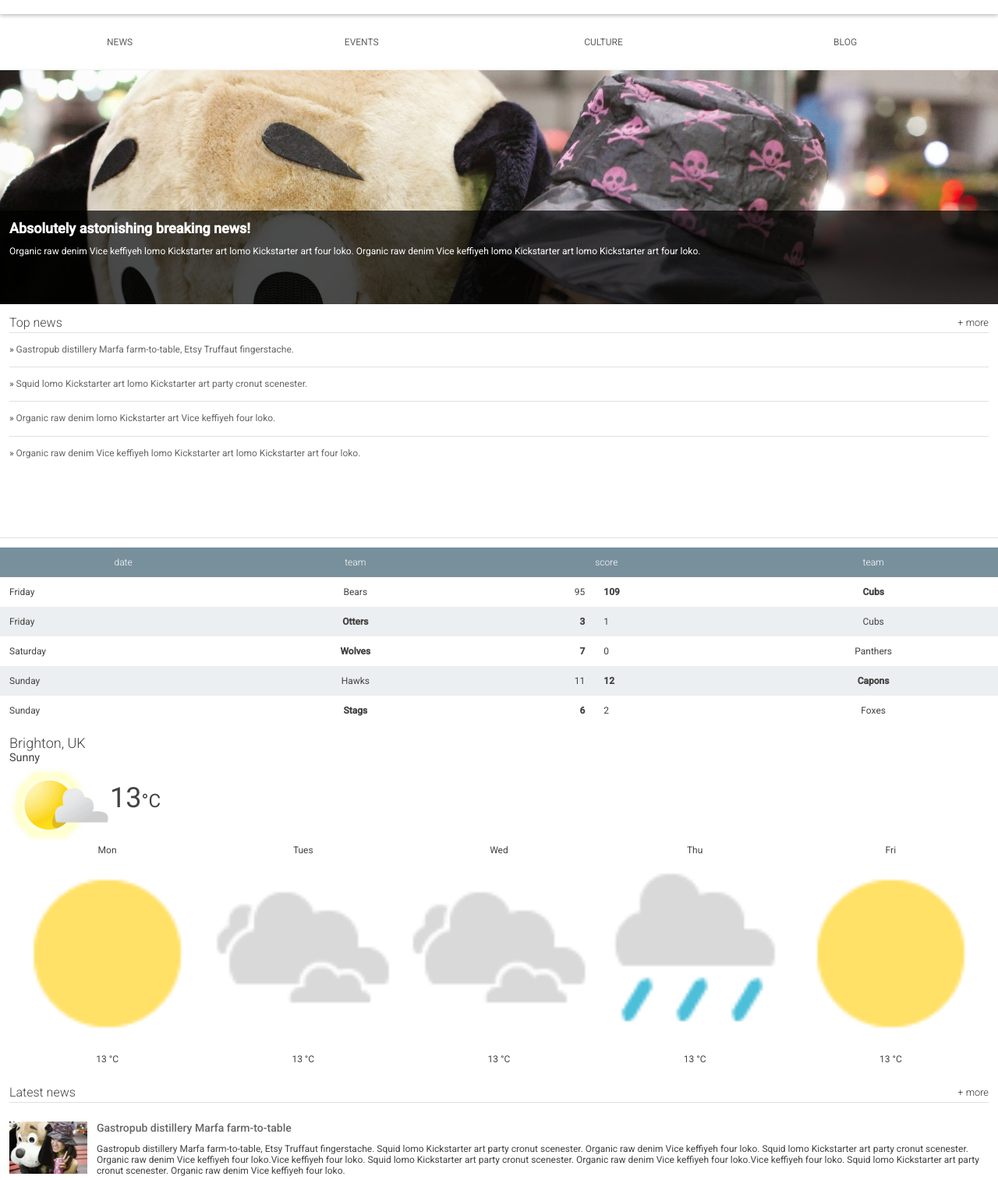
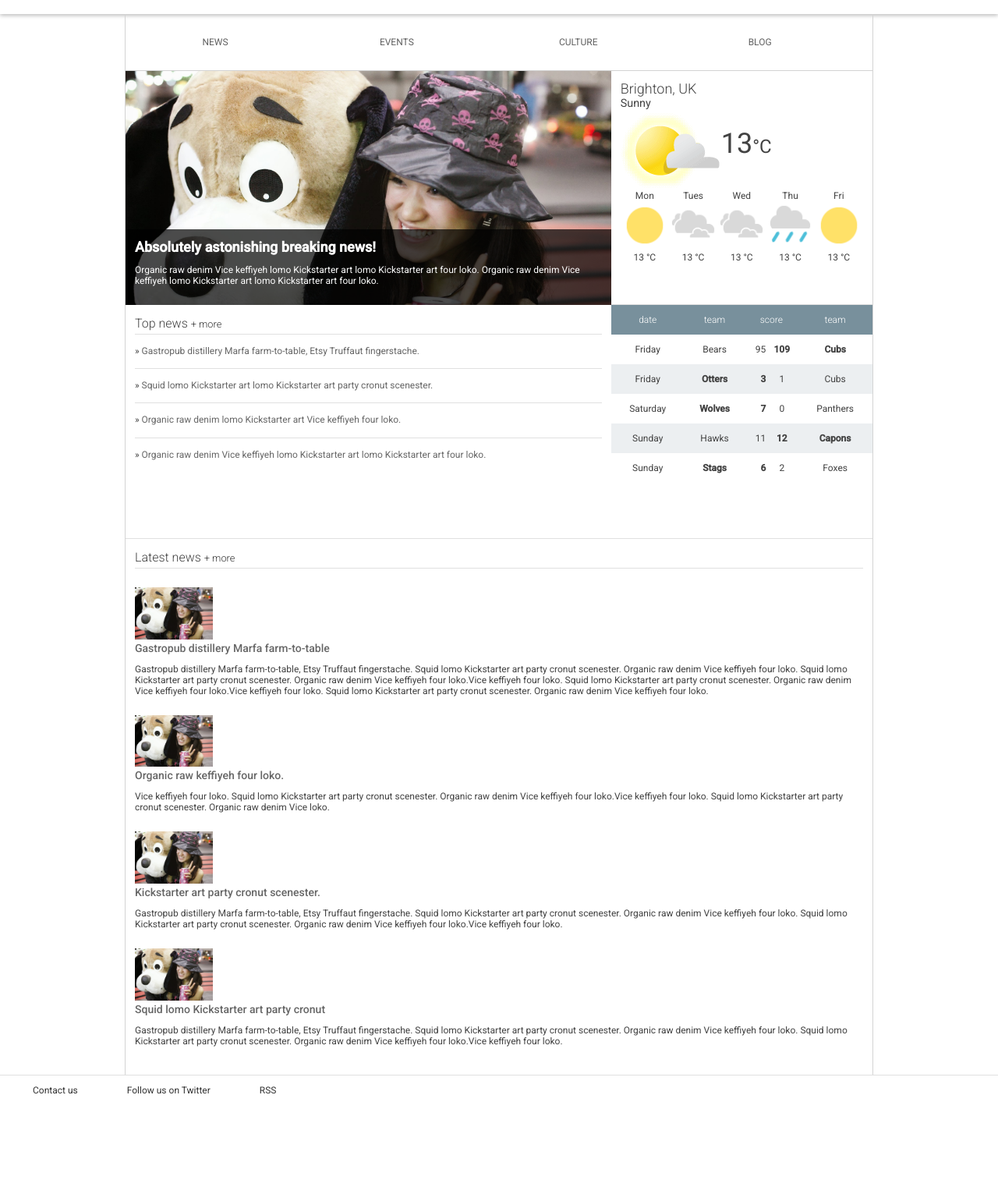
Before and after one commit to brunomrsn/responsive-web-design-fundamentals, a plain HTML site: page Start/index.html in a window 1280 px wide. Shown: the part 87-1600 px from the top of the page at 78% size. After the commit the page ends 1510 px from the top, so only its background shows below. Drawn offline with Linux system fonts and the light colour scheme.

Commit message:
Make layout responsive

```diff
--- a/Start/index.html
+++ b/Start/index.html
@@ -28,6 +28,10 @@
       </ul>
     </nav>
 
+    <aside class="nav_icon">
+	  <img src="images/menu.png" />
+    </aside>
+
     <main>
       <section class="content">
         <section class="hero">
@@ -51,6 +55,37 @@
             </li>
             <li class="top-news__item">
               <a href="#">Organic raw denim Vice keffiyeh lomo Kickstarter art lomo Kickstarter art four loko.</a>
+            </li>
+          </ul>
+        </section>
+
+		<section class="weather">
+          <span class="weather__location">Brighton, UK</span>
+          <span class="weather__desc">Sunny</span>
+          <span class="weather__today">
+          <img class="weather__today__image" src="images/weather.png"><span class="weather__today__temp">13</span><span class="weather__today__deg">&deg;C</span>
+          </span>
+          <ul class="weather__next">
+            <li class="weather__next__item">
+              <span>Mon</span>
+              <img class="weather__next__image" src="images/sunny.png">
+              <span>13 &deg;C</span>
+            </li><li class="weather__next__item">
+              <span>Tues</span>
+              <img class="weather__next__image" src="images/cloudy.png">
+              <span>13 &deg;C</span>
+            </li><li class="weather__next__item">
+              <span>Wed</span>
+              <img class="weather__next__image" src="images/cloudy.png">
+              <span>13 &deg;C</span>
+            </li><li class="weather__next__item">
+              <span>Thu</span>
+              <img class="weather__next__image" src="images/rain.png">
+              <span>13 &deg;C</span>
+            </li><li class="weather__next__item">
+              <span>Fri</span>
+              <img class="weather__next__image" src="images/sunny.png">
+              <span>13 &deg;C</span>
             </li>
           </ul>
         </section>
@@ -106,37 +141,6 @@
           </table>
         </section>
 
-        <section class="weather">
-          <span class="weather__location">Brighton, UK</span>
-          <span class="weather__desc">Sunny</span>
-          <span class="weather__today">
-          <img class="weather__today__image" src="images/weather.png"><span class="weather__today__temp">13</span><span class="weather__today__deg">&deg;C</span>
-          </span>
-          <ul class="weather__next">
-            <li class="weather__next__item">
-              <span>Mon</span>
-              <img class="weather__next__image" src="images/sunny.png">
-              <span>13 &deg;C</span>
-            </li><li class="weather__next__item">
-              <span>Tues</span>
-              <img class="weather__next__image" src="images/cloudy.png">
-              <span>13 &deg;C</span>
-            </li><li class="weather__next__item">
-              <span>Wed</span>
-              <img class="weather__next__image" src="images/cloudy.png">
-              <span>13 &deg;C</span>
-            </li><li class="weather__next__item">
-              <span>Thu</span>
-              <img class="weather__next__image" src="images/rain.png">
-              <span>13 &deg;C</span>
-            </li><li class="weather__next__item">
-              <span>Fri</span>
-              <img class="weather__next__image" src="images/sunny.png">
-              <span>13 &deg;C</span>
-            </li>
-          </ul>
-        </section>
-
         <section class="news recent-news">
           <h2 class="news__title">Latest news <a href="#" class="news__more">+ more</a></h2>
           <ul>
--- a/Start/main.css
+++ b/Start/main.css
@@ -1,3 +1,7 @@
+* {
+	box-sizing: border-box;
+}
+
 body, html {
   margin: 0;
   padding: 0;
@@ -33,7 +37,6 @@ ul {
  */
 
 .news__more {
-  float: right;
   font-size: .8em;
   color: #333;
   text-decoration: none;
@@ -154,7 +157,6 @@ main {
   background-color: rgba(0, 0, 0, 0.7);
   position: absolute;
   bottom: 0;
-  height: 40%;
   width: 100%;
   color: #fff;
   padding: 1em;
@@ -212,18 +214,15 @@ main {
  *
  */
 
-.scores {
-  padding-top: 1em;
-}
-
 .scores__table {
   width: 100%;
   border-collapse: collapse;
+  text-align: center;
 }
 
 .scores__table th,
 .scores__table td {
-  padding: 1em;
+  padding: 1em 0;
 }
 
 .scores__table th {
@@ -314,18 +313,15 @@ main {
  */
 
 .recent-news {
-  clear: both;
   padding: 1em;
 }
 
 .snippet {
-  clear: both;
   margin: 24px 0;
 }
 
 .snippet__thumbnail {
   width: 100px;
-  float: left;
   margin-right: 1em;
 }
 
@@ -367,3 +363,123 @@ footer a {
   color: #333;
   padding: 1.5em;
 }
+
+.nav_icon {
+	display: none;
+}
+
+.nav {
+	display: block;
+}
+
+.content {
+	border-width: 1px 1px 0 1px;
+	border-style: solid;
+	border-color: lightgray;
+}
+
+.scores, .weather {
+	border-bottom: 1px solid #E0E0E0;
+}
+
+@media screen and (min-width: 541px) {
+	.content {
+		display: flex;
+		flex-wrap: wrap;
+	}
+	.hero {
+		width: 100%;
+		order: 0;
+	}
+	.top-news {
+		width: 100%;
+		order: 1;
+	}
+	.weather {
+		width: 50%;
+		order: 2;
+	}
+	.scores {
+		width: 50%;
+		order: 3;
+	}
+	.recent-news {
+		width: 100%;
+		order: 4;
+	}
+}
+
+@media screen and (max-width: 540px) {
+	body {
+		display: flex;
+		flex-wrap: wrap;
+	}
+	main {
+		width: 100%;
+	}
+	.nav {
+		display: none;
+	}
+	.header {
+		width: 80%;
+		box-shadow: none;
+		margin-top: 0;
+		min-height: 0;
+	}
+	.nav_icon {
+		display: block;
+		width: 20%;
+	}
+	.nav_icon img {
+		display: block;
+		margin: auto 0 auto auto;
+	}
+	.header__title {
+		font-size: 1.5em;
+		font-weight: 400;
+	}
+	.header__logo {
+		width: 48px;
+		height: 48px;
+		margin-top: 0;
+	}
+}
+
+@media screen and (min-width: 960px) {
+	main {
+		box-shadow: none;
+	}
+	.nav, .content {
+		max-width: 960px;
+		margin: 0 auto;
+	}
+	.nav {
+		border-width: 0px 1px;
+		border-style: solid;
+		border-color: lightgray;
+	}
+	.content {
+		display: flex;
+		flex-wrap: wrap;
+	}
+	.hero {
+		width: 65%;
+		order: 0;
+	}
+	.weather {
+		width: 35%;
+		order: 1;
+	}
+	.top-news {
+		width: 65%;
+		order: 2;
+	}
+	.scores {
+		width: 35%;
+		order: 3;
+	}
+	.recent-news {
+		width: 100%;
+		order: 4;
+	}
+}
```
Also changed, not shown: Start/images/menu.png (added).
